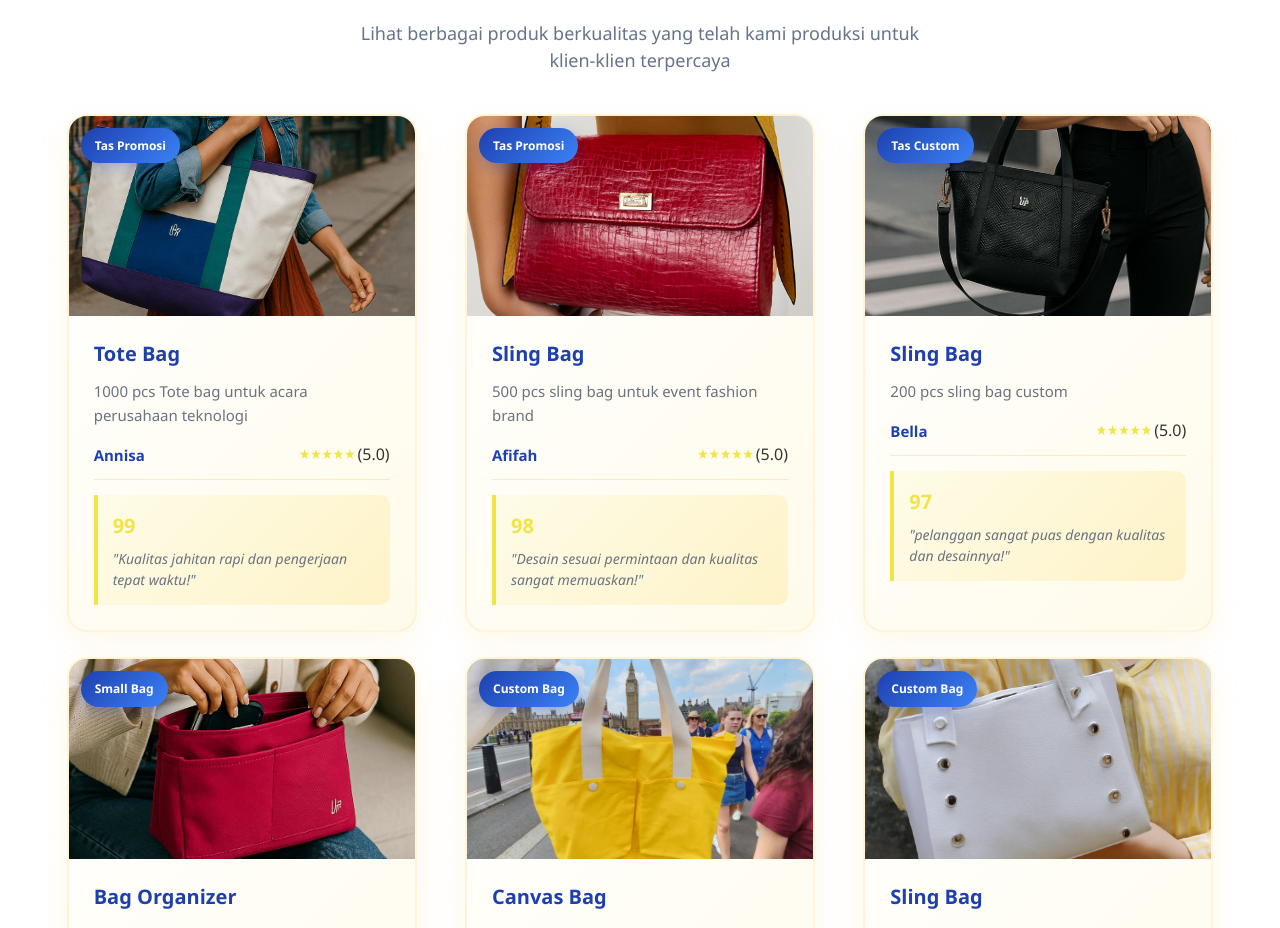
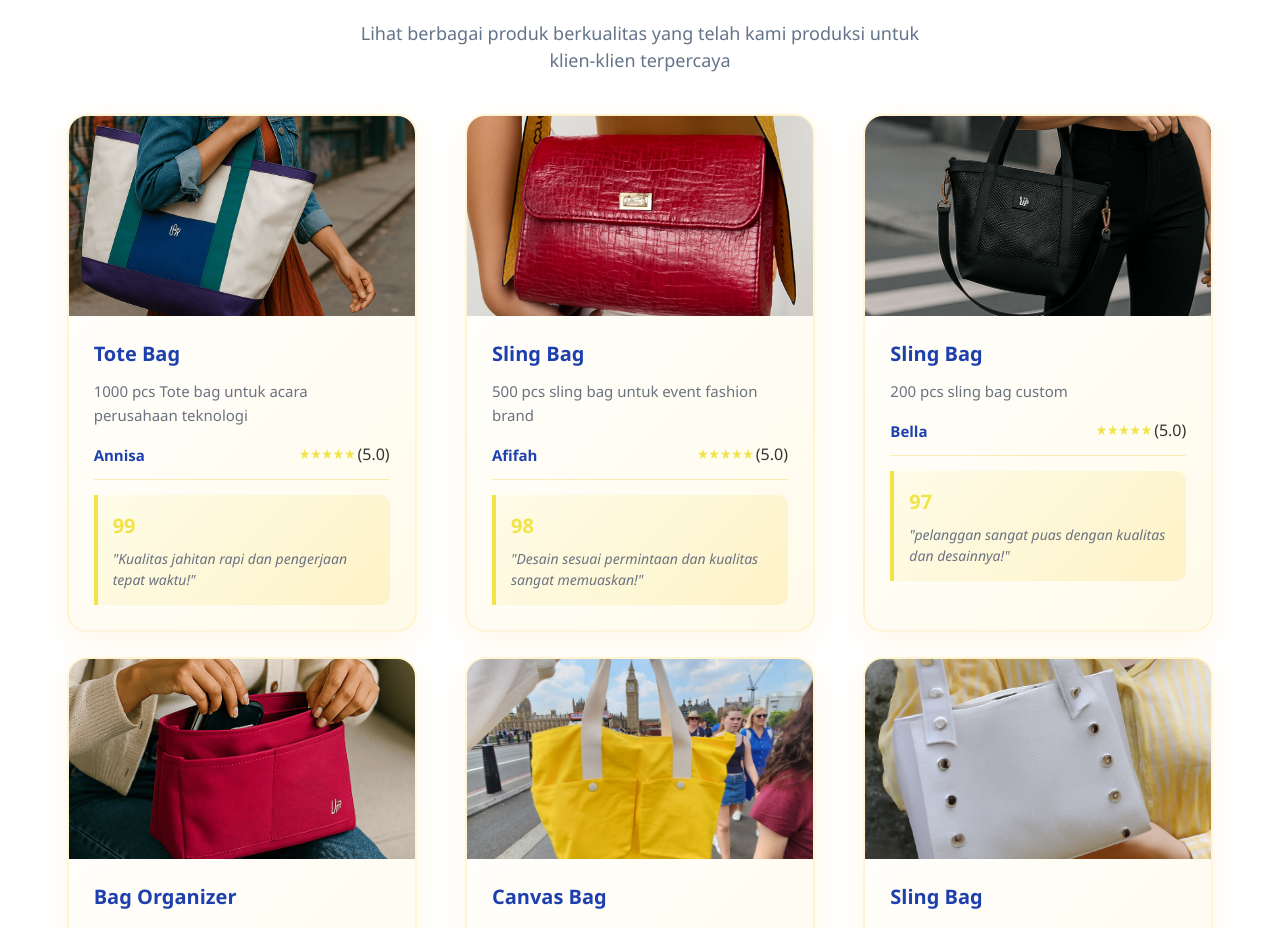
Before and after one commit to hafni0211-creator/kamikaji, a plain HTML site: page index.html in a window 1280 px wide. Shown: the part 4080-5008 px from the top of the page. Drawn offline with Linux system fonts and the light colour scheme.

Commit message:
Update index.html

```diff
--- a/index.html
+++ b/index.html
@@ -293,7 +293,7 @@
 
                 <div class="product-card">
                     <div class="product-image-container">
-                        <div class="promo-badge">Tas Promosi</div>
+
                         <img src="./assets/images/p1.png" alt="Goodie Bag Event Corporate" class="product-image loading"
                             data-fallback-icon="fas fa-jacket">
                     </div>
@@ -316,7 +316,7 @@
 
                 <div class="product-card">
                     <div class="product-image-container">
-                        <div class="promo-badge">Tas Promosi</div>
+
                         <img src="./assets/images/lib1.png" alt="Tas Merchandise Premium" class="product-image loading"
                             data-fallback-icon="fas fa-jacket">
                     </div>
@@ -339,7 +339,7 @@
 
                 <div class="product-card">
                     <div class="product-image-container">
-                        <div class="promo-badge">Tas Custom</div>
+
                         <img src="./assets/images/p3.png" alt="Tas Sekolah Custom" class="product-image loading"
                             data-fallback-icon="fas fa-jacket">
                     </div>
@@ -362,7 +362,7 @@
 
                 <div class="product-card">
                     <div class="product-image-container">
-                        <div class="promo-badge">Small Bag</div>
+
                         <img src="./assets/images/p4.png" alt="Kaos Event Olahraga" class="product-image loading"
                             data-fallback-icon="fas fa-jacket">
                     </div>
@@ -385,7 +385,7 @@
 
                 <div class="product-card">
                     <div class="product-image-container">
-                        <div class="promo-badge">Custom Bag</div>
+
                         <img src="./assets/images/Naruto.jpg" alt="Seragam Kantor Premium" class="product-image loading"
                             data-fallback-icon="fas fa-jacket">
                     </div>
@@ -408,7 +408,7 @@
 
                 <div class="product-card">
                     <div class="product-image-container">
-                        <div class="promo-badge">Custom Bag</div>
+
                         <img src="./assets/images/lib2.png" alt="Jaket Tim Corporate" class="product-image loading"
                             data-fallback-icon="fas fa-jacket">
                         <i class="fas fa-jacket fallback-icon"></i>
```
